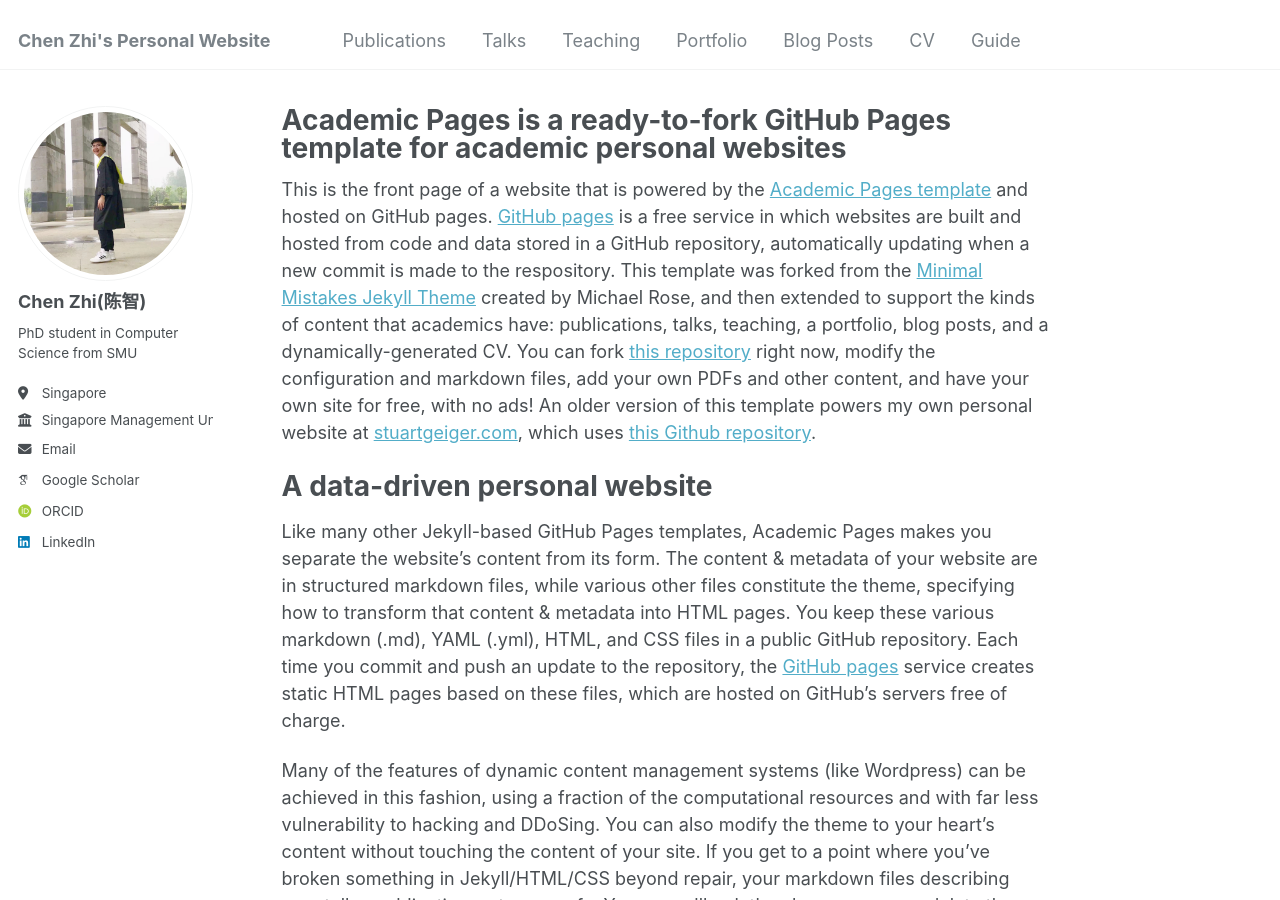
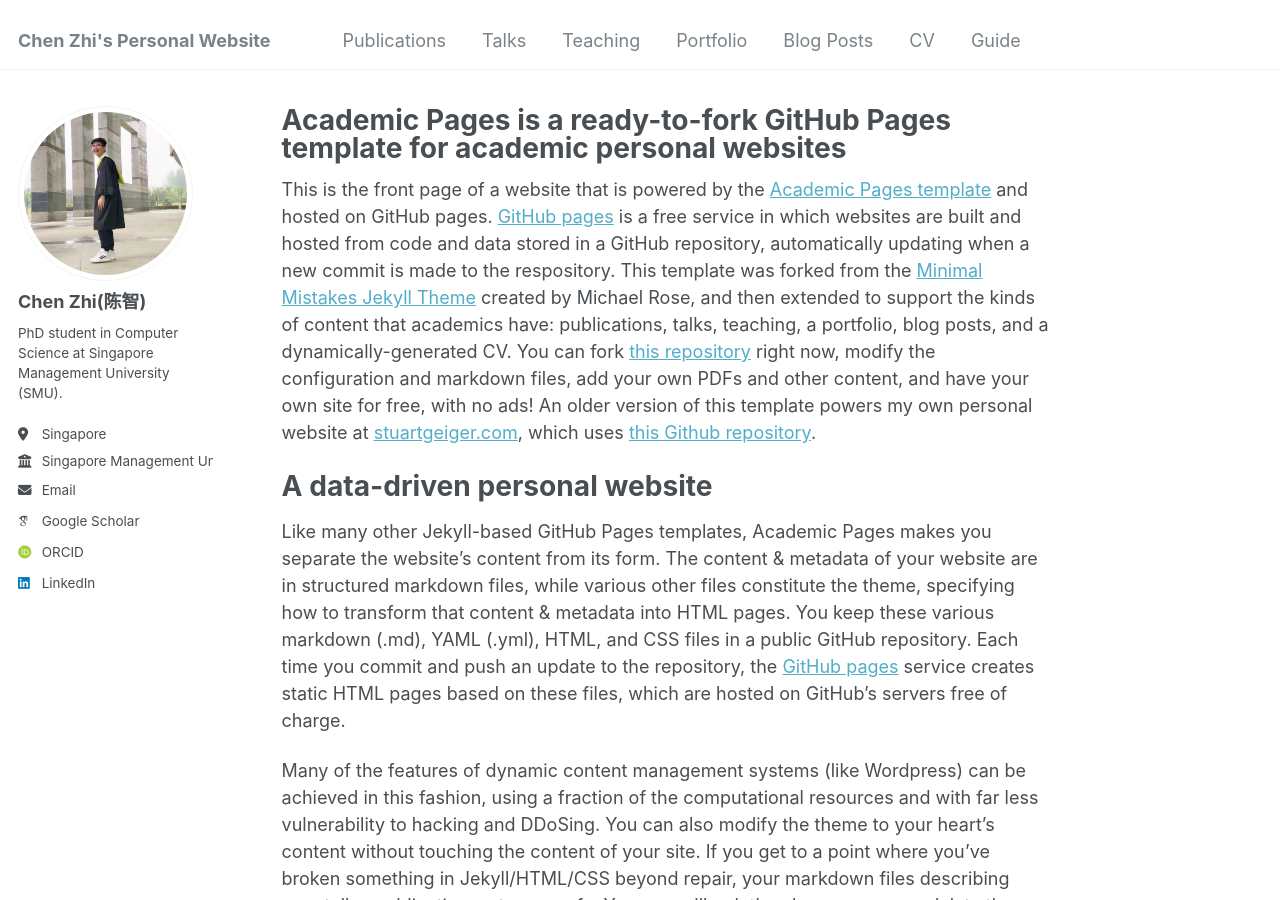
Before and after one commit to chenzhi-cz/chenzhi-cz.github.io, a Jekyll site: the page built from _pages/about.md, in a window 1280 px wide and 900 px high. Built offline with Jekyll 4.4.1, drawn with Linux system fonts in a browser that asks for light colours; some web fonts are replaced.

Commit message:
Update _config.yml

```diff
--- a/_config.yml
+++ b/_config.yml
@@ -24,7 +24,7 @@ author:
   avatar           : "me.jpg"
   name             : "Chen Zhi(陈智)"
   pronouns         : # example: "she/her"
-  bio              : "PhD student in Computer Science from SMU"
+  bio              : "PhD student in Computer Science at Singapore Management University (SMU)."
   location         : "Singapore"
   employer         : "Singapore Management University"
   uri              : # URL
```
